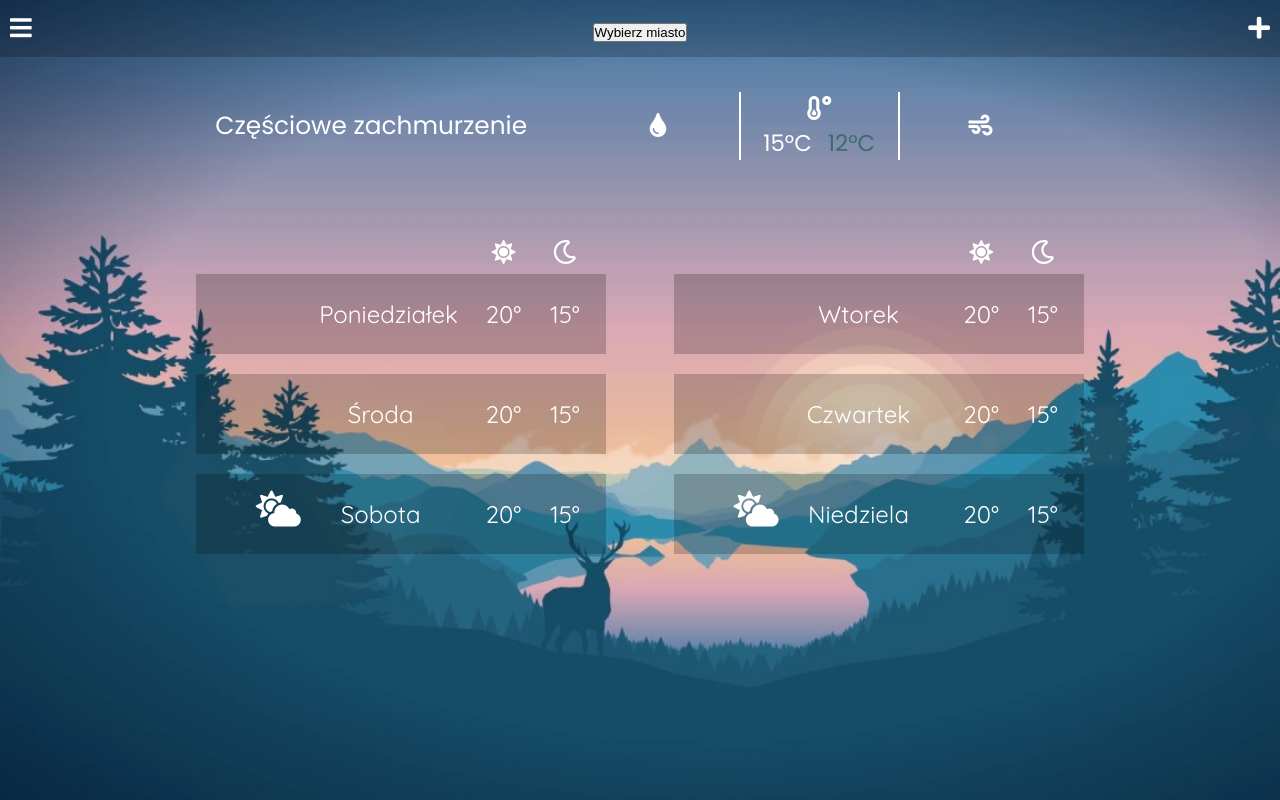
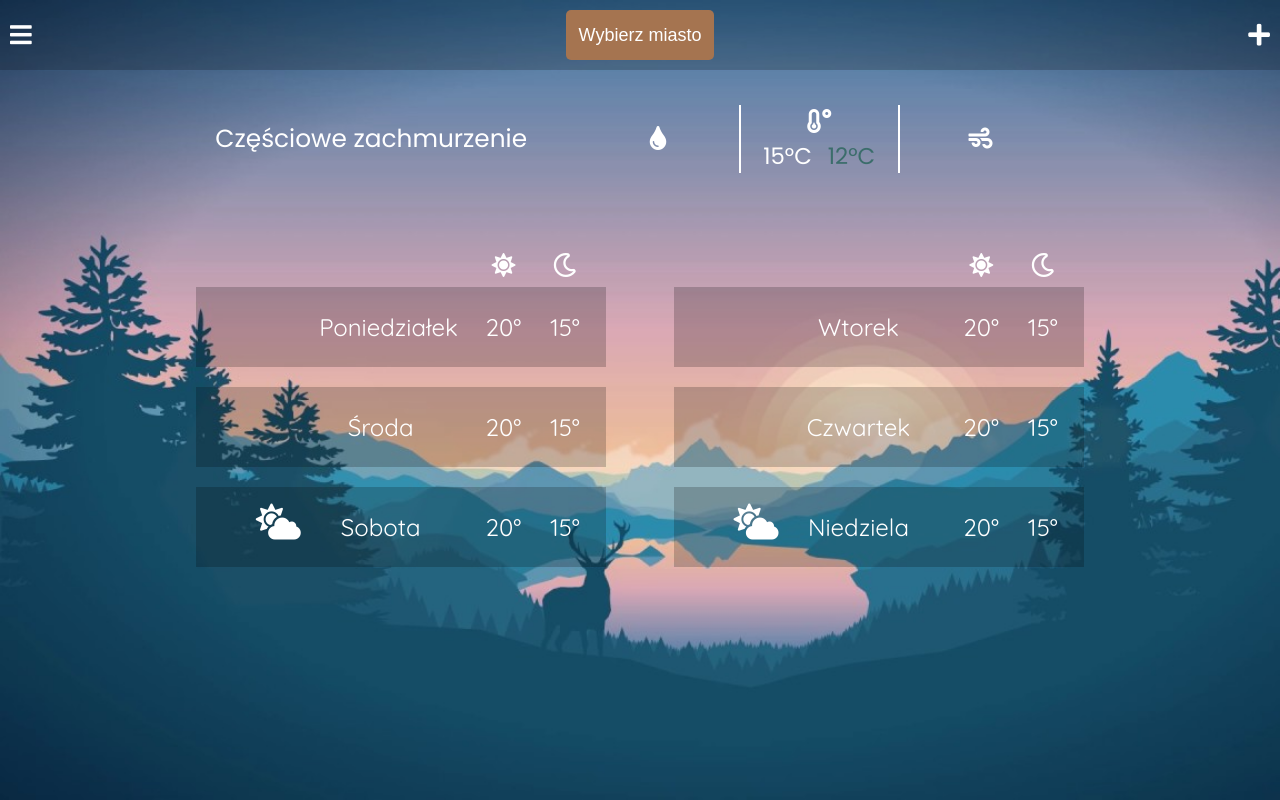
Before and after one commit to carrotCrew/weatherApp, a website built with webpack: page index.html in a window 1280 px wide. Built offline with Linux system fonts and the light colour scheme; no server answers.

Commit message:
Add
- Position of icons improved
- button changed

```diff
--- a/index.html
+++ b/index.html
@@ -20,7 +20,7 @@
     <main>
         <section class="options">
                 <i class="fas fa-bars"></i>
-                <span class="city"><button id='subButton' type='button'>Wybierz miasto</button> </span>
+                <span class="city"><button class="btn" id='subButton' type='button'>Wybierz miasto</button> </span>
                 <i class="fas fa-plus"></i>
         </section>
         <section class="currentWeather">
--- a/src/update.js
+++ b/src/update.js
@@ -40,7 +40,7 @@ const assignWeather = (currentWeather, forecastWeather, containers) => {
 
 
     temperatureContainer.innerHTML = `${Math.round(temp)}°C`;
-    iconContainer.innerHTML = `<img src='http://openweathermap.org/img/w/${weather[0].icon}.png' width="50" height="50"alt="">`; // ten src iconki do zmiany bo te są brzydkie
+    iconContainer.innerHTML = `<img src='http://openweathermap.org/img/w/${weather[0].icon}.png' width="100" height="100" style="vertical-align: middle" alt="">`; // ten src iconki do zmiany bo te są brzydkie
     descriptionContainer.innerHTML = weather[0].description;
     humidityContainer.innerHTML = `${humidity}%`;
     lowTempContainer.innerHTML = `${Math.round(temp_min)}°C`;
@@ -54,10 +54,10 @@ const assignWeather = (currentWeather, forecastWeather, containers) => {
     temperatureContainer32.innerHTML = `${Math.round(temp32)}°C`;
     temperatureContainer41.innerHTML = `${Math.round(temp41)}°C`;
     temperatureContainer42.innerHTML = `${Math.round(temp42)}°C`;
-    iconContainer1.innerHTML = `<img src='http://openweathermap.org/img/w/${weather1[0].icon}.png' width="50" height="50"alt="">`;
-    iconContainer2.innerHTML = `<img src='http://openweathermap.org/img/w/${weather2[0].icon}.png' width="50" height="50"alt="">`;
-    iconContainer3.innerHTML = `<img src='http://openweathermap.org/img/w/${weather3[0].icon}.png' width="50" height="50"alt="">`;
-    iconContainer4.innerHTML = `<img src='http://openweathermap.org/img/w/${weather4[0].icon}.png' width="50" height="50"alt="">`;
+    iconContainer1.innerHTML = `<img src='http://openweathermap.org/img/w/${weather1[0].icon}.png' width="80" height="80" style="vertical-align: middle" alt="">`;
+    iconContainer2.innerHTML = `<img src='http://openweathermap.org/img/w/${weather2[0].icon}.png' width="80" height="80" style="vertical-align: middle" alt="">`;
+    iconContainer3.innerHTML = `<img src='http://openweathermap.org/img/w/${weather3[0].icon}.png' width="80" height="80" style="vertical-align: middle" alt="">`;
+    iconContainer4.innerHTML = `<img src='http://openweathermap.org/img/w/${weather4[0].icon}.png' width="80" height="80" style="vertical-align: middle" alt="">`;
 
 };
 
--- a/style/index.css
+++ b/style/index.css
@@ -74,6 +74,27 @@ main .currentWeather .moreInfo i {
   font-size: 1.5rem;
 }
 
+.btn {
+  color: white;
+  border-radius: 5px;
+  background-color:#a57450;
+  border-color: #c1631f;
+  display: inline-block;
+  margin-bottom: 0;
+  font-weight: 400;
+  text-align: center;
+  vertical-align: middle;
+  cursor: pointer;
+  background-image: none;
+  border: 1px solid transparent;
+  white-space: nowrap;
+  padding: 6px 12px;
+  font-size: 18px;
+  line-height: 2;
+
+
+}
+
 @media (min-width: 800px) {
   main {
     overflow: hidden;
```
Also changed, not shown: dist/bundle.js.
